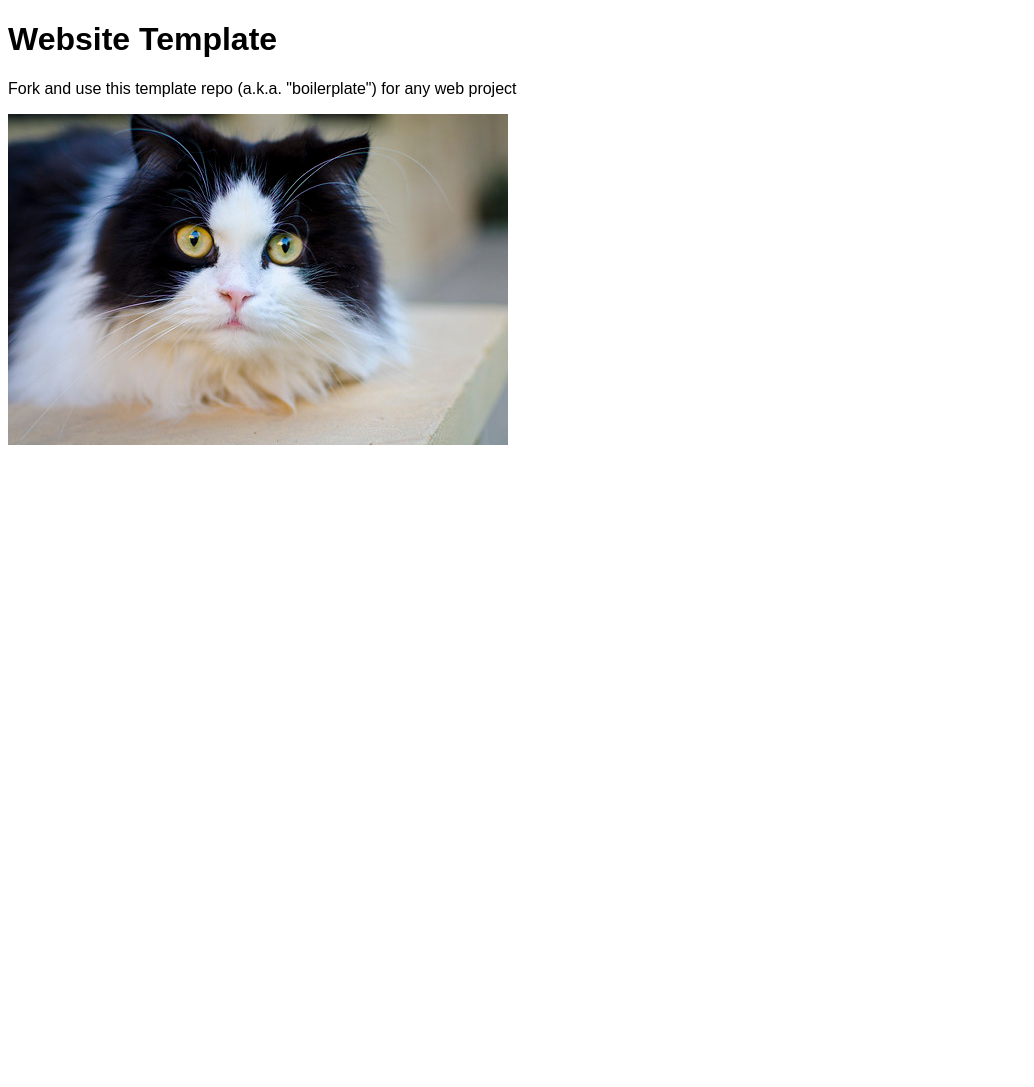
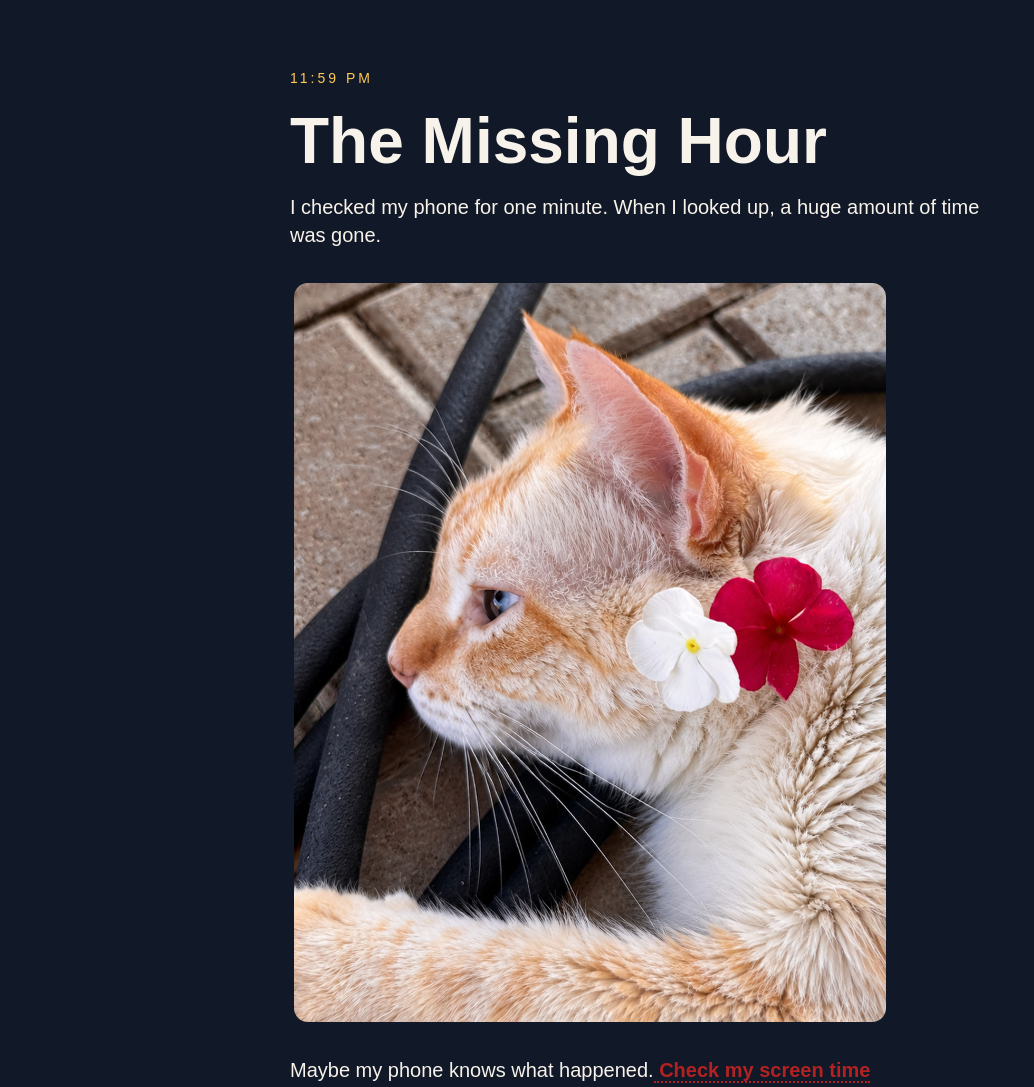
Before and after one commit to hadiasgharpour/hypertext-narrative, a plain HTML site: page index.html in a window 1280 px wide. Shown: the top 1087 px of the page, without its empty margins (0-1034 px from the left). Before the commit the page ends 800 px from the top, so only its background shows below. Drawn offline with Linux system fonts and the light colour scheme.

Commit message:
final version

```diff
--- a/assets/css/styles.css
+++ b/assets/css/styles.css
@@ -2,4 +2,88 @@
 
 * {
 	font-family: Arial;
+	box-sizing: border-box;
 }
+
+body {
+	margin: 0;
+	line-height: 1.4;
+}
+
+body.homepage {
+	background-color: #111827;
+	color: #f7f3eb;
+}
+
+.scene {
+	max-width: 760px;
+	margin: 25px auto;
+	padding: 30px;
+}
+
+.time {
+	font-size: 14px;
+	letter-spacing: 3px;
+	text-transform: uppercase;
+	color: #ffc857;
+}
+
+h1 {
+	font-size: 64px;
+	line-height: 1;
+	margin: 20px 0;
+}
+
+p {
+	font-size: 20px;
+}
+
+.scene img {
+	display: block;
+	width: 100%;
+	max-width: 600px;
+	margin: 30px 0;
+	border-radius: 18px;
+}
+
+body.phonepage{
+	background-color: #f3e6d3;
+	color: #2a3040;
+
+}
+
+body.phonepage .time{
+	color: #a4364f;
+}
+
+body.witnesspage {
+	background-color: #dce9df;
+	color: #17382f;
+}
+
+body.witnesspage .time {
+	color: #9a4c20;
+}
+
+p a {
+	color: firebrick;
+	font-weight: bold;
+	text-decoration: none;
+	border-bottom: 2px dotted currentColor;
+}
+
+body.homepage p a:hover{
+	color: white;
+}
+
+body.phonepage p a:hover, body.witnesspage p a:hover{
+	color: darkred;
+}
+
+.image-link img {
+	border: 4px solid transparent;
+}
+
+.image-link:hover img{
+	border-color: firebrick;
+}
--- a/index.html
+++ b/index.html
@@ -2,15 +2,26 @@
 <html lang="en">
 <head>
 	<meta charset="utf-8">
-	<title>Website Template</title>
+	<title>The Missing Hour</title>
 	<link rel="stylesheet" href="./assets/css/styles.css">
 </head>
-<body>
+<body class="homepage">
+<div class="scene">
+	<p class="time"> 11:59 PM</p>
+	<h1>The Missing Hour</h1>
+	<p>
+		I checked my phone for one minute.
+		When I looked up, a huge amount of time was gone.
+	</p>
+	<a class="image-link" href="page-3.html">
+	<img src="assets/img/cat-awake.jpg" alt="A white cat awake">
+	</a>
 
-	<h1>Website Template</h1>
-	<p>Fork and use this template repo (a.k.a. "boilerplate") for any web project</p>
-	<img src="assets/img/cat.jpg" alt="">
+	<p>Maybe my phone knows what happened.<a href="page-2.html"> Check my screen time</a></p>
 
+	<p>Or maybe the cat saw everything. <a href="page-3.html">Ask the only witness</a></p>
+
+</div>
 	<script src="./assets/js/main.js"></script>
 </body>
 </html>
```
Also changed, not shown: page-2.html (added, +25 -0 lines), page-3.html (added, +26 -0 lines), assets/img/cat-awake.jpg (added), assets/img/cat-sleeping.jpg (added), assets/img/screen-time.jpg (added).
